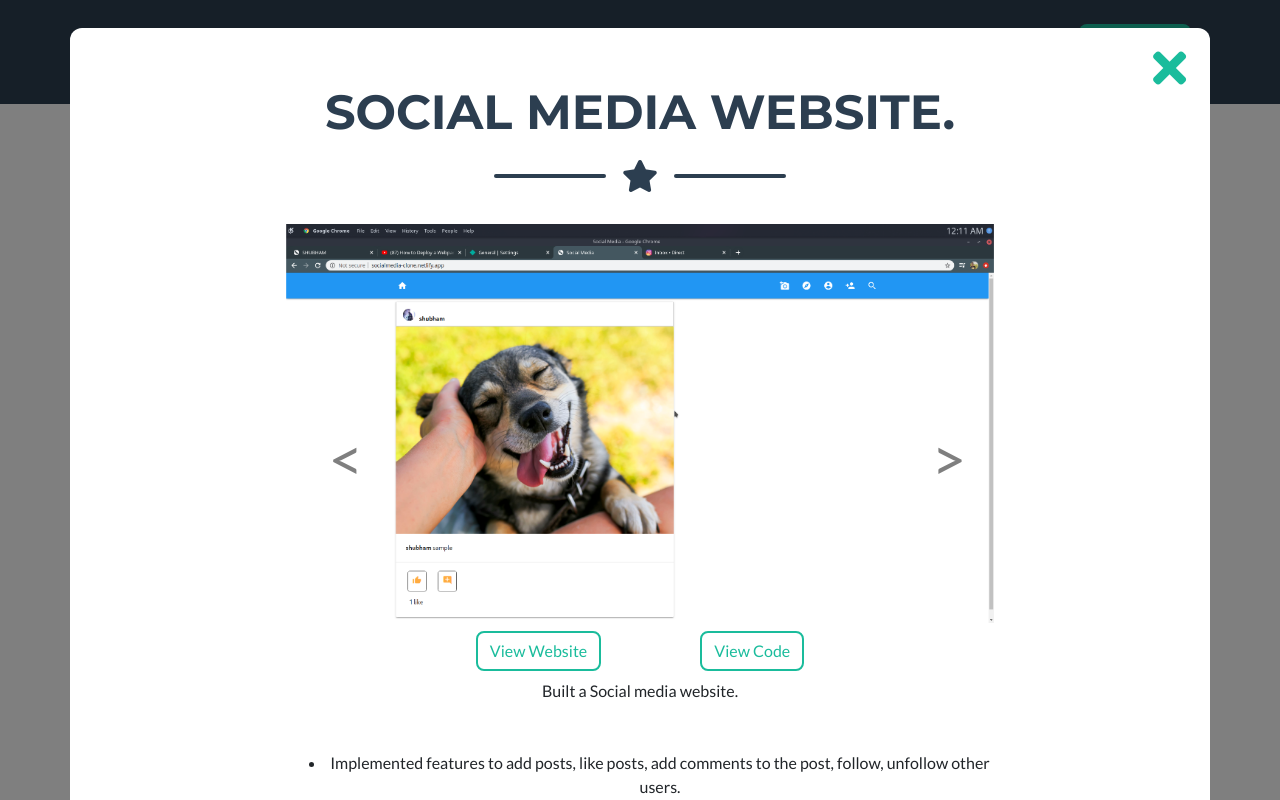
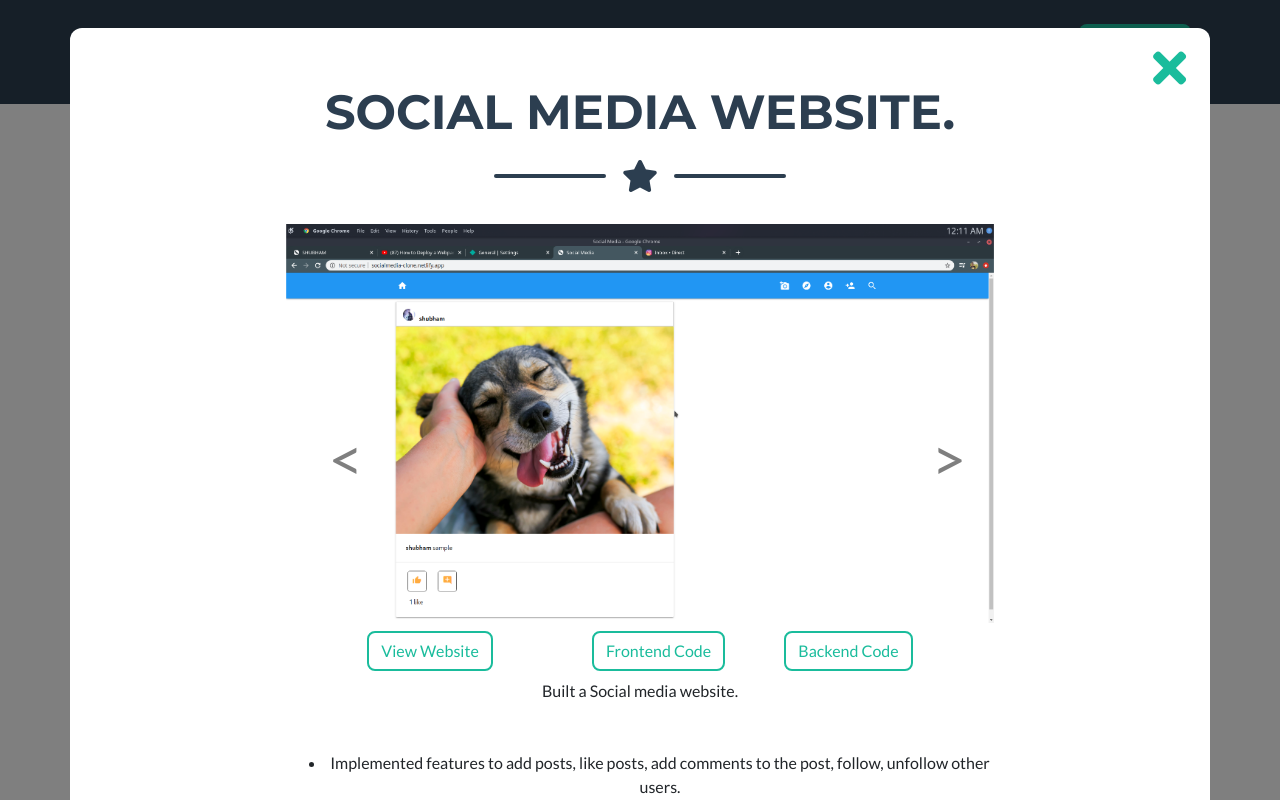
Before and after one commit to alias-pyking/shubhamsks.github.io, a website with bundled scripts: page index.html in a window 1280 px wide. Both pictures are taken after a click on the element 259 px from the left and 1315 px from the top of the page. Shown: the part 915-1715 px from the top of the page. Built offline with nearby package versions, Linux system fonts and the light colour scheme.

Commit message:
Update index.html

```diff
--- a/index.html
+++ b/index.html
@@ -372,8 +372,9 @@
                 </div>
 
                 <div>
-                  <a class="btn btn-outline-primary mr-5 m-2" href="https://socialmedia-clone.netlify.app">View Website</a>
-                  <a class="btn btn-outline-primary ml-5 m-2" href="https://www.github.com/shubhamsks" target="_blank">View Code</a>
+                  <a class="btn btn-outline-primary mr-5 m-2" href="https://socialmedia-clone.netlify.app" target="_blank">View Website</a>
+                  <a class="btn btn-outline-primary ml-5 m-2" href="https://github.com/shubhamsks/social_media_react" target="_blank">Frontend Code</a>
+                  <a class="btn btn-outline-primary ml-5 m-2" href="https://github.com/shubhamsks/insta_clone" target="_blank">Backend Code</a>
                 </div>
               <!-- Portfolio Modal - Text -->
 
```
